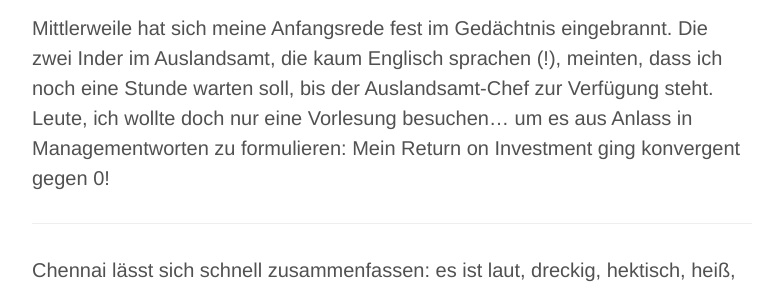
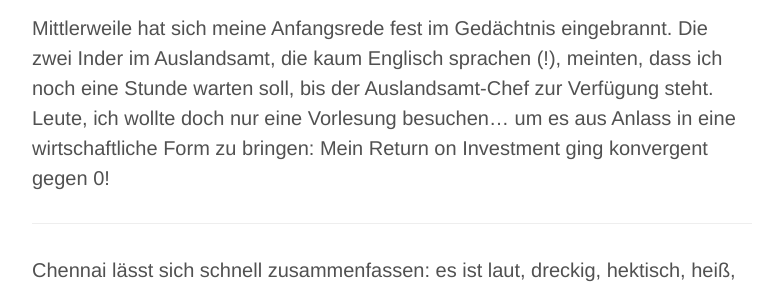
Before and after one commit to benjaminbergner/indien_blog, a Jekyll site: the page built from _posts/2014-10-21-die-ersten-tage-in-indien.md, in a window 1280 px wide and 900 px high, scrolled down 15471 px. Shown: the part 243-533 px from the top of the window, without its empty margins (248-1024 px from the left). Built offline with Jekyll 4.4.1, drawn with Linux system fonts in a browser that asks for light colours; Markdown is read by kramdown in place of the engine named in the settings; comment, search, counter and statistics services are not loaded.

Commit message:
gramm change
gramm change

```diff
--- a/_posts/2014-10-21-die-ersten-tage-in-indien.md
+++ b/_posts/2014-10-21-die-ersten-tage-in-indien.md
@@ -94,6 +94,6 @@ description: "In Indien angekommen wollte ich sofort alles von der Südmetropole
 <small>Bunt verziert und zweichfach geschützt sind hier die Professoren</small>
 
 <p>Nach 15 Minuten versuchte ich mein Glück nochmal. Nachdem ich mein Anliegen vortrug und ihm zudem darauf hinwies, dass es wirklich eine große kulturelle Bereicherung für mich darstellen würde, verwies er mich zum Institutsleiter. In seinem doppelt so großen, angenehm zweifach klimatisierten Büro sagte dieser mir, dass er meinen Spirit zu schätzen wisse, ich mich aber an das Auslandsamt wenden sollte.</p>
-<p>Mittlerweile hat sich meine Anfangsrede fest im Gedächtnis eingebrannt. Die zwei Inder im Auslandsamt, die kaum Englisch sprachen (!), meinten, dass ich noch eine Stunde warten soll, bis der Auslandsamt-Chef zur Verfügung steht. Leute, ich wollte doch nur eine Vorlesung besuchen… um es aus Anlass in Managementworten zu formulieren: Mein Return on Investment ging konvergent gegen 0!</p>
+<p>Mittlerweile hat sich meine Anfangsrede fest im Gedächtnis eingebrannt. Die zwei Inder im Auslandsamt, die kaum Englisch sprachen (!), meinten, dass ich noch eine Stunde warten soll, bis der Auslandsamt-Chef zur Verfügung steht. Leute, ich wollte doch nur eine Vorlesung besuchen… um es aus Anlass in eine wirtschaftliche Form zu bringen: Mein Return on Investment ging konvergent gegen 0!</p>
 <hr>
 <p>Chennai lässt sich schnell zusammenfassen: es ist laut, dreckig, hektisch, heiß, stinkt und ist überfüllt. Die obigen Bilder sind einige von wenigen Highlights. Mir wird hier schnell langweilig. Deshalb wird es Zeit weiterzuziehen. Ich habe mir viel vorgenommen. An jedem Wochenende nahm ich mir vor durch den großen weiten Süden zu ziehen. Mal sehen, ob das wie vorgestellt klappt...</p>
```
